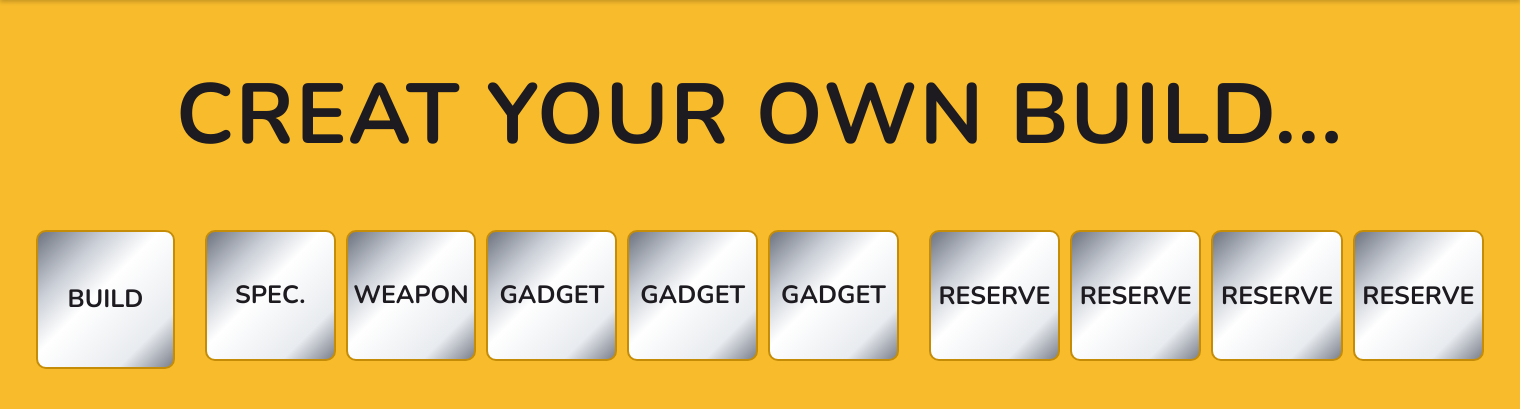
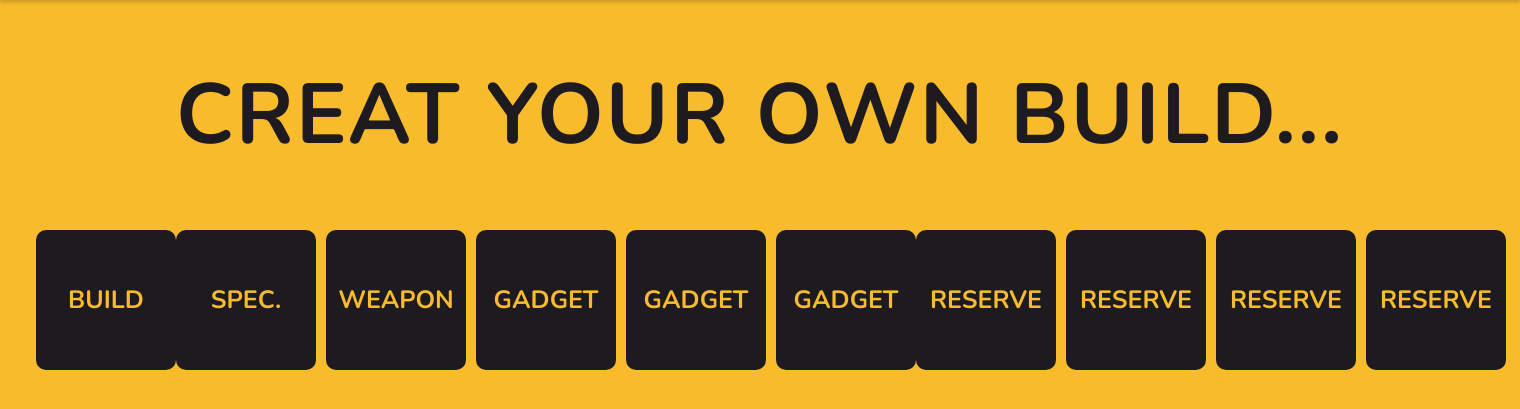
Before and after one commit to Diplom-coders2027/diploma-khakimov-da, a Node server app: page / in a window 1520 px wide. Shown: the part 71-480 px from the top of the page. Run offline with Node 20, Linux system fonts and the light colour scheme; some web fonts are replaced.

Commit message:
feat: Убрал мусор из названия URL адресов

```diff
--- a/src/index.js
+++ b/src/index.js
@@ -12,6 +12,14 @@ app.get('/', (req,res) => {
     res.render('index')
 })
 
+const slugify = (str) =>
+  str
+    .toLowerCase()
+    .replace(/['’]/g, '')
+    .replace(/[^a-z0-9]+/g, '-')
+    .replace(/^-+|-+$/g, '')
+
+app.locals.slugify = slugify
 
 const cache = new Map();
 async function loadJson(name) {
@@ -38,6 +46,7 @@ const page = (view, files) => async (req, res, next) => {
 };
 
 
+
 app.get('/weapons', page('weapons', ['heavy', 'light', 'medium']));
 app.get('/specializations',   page('specializations',   ['heavy', 'light', 'medium']));
 app.get('/gadgets', page('gadgets', ['heavy', 'light', 'medium']));
--- a/src/public/css/main.css
+++ b/src/public/css/main.css
@@ -190,16 +190,16 @@ nav a:hover,
 }
 
 .build {
+  --slot-size: 140px;
   display: grid;
-  grid-template-columns: 1fr 5fr 4fr;   /* класс | основные | резерв */
-  gap: 30px;
+  grid-template-columns: auto auto auto;   /* класс | основные | резерв */
   align-items: start;                   /* чтобы блоки не растягивались по высоте */
   padding: 0 var(--header-pad-x);
 }
 
 .build_slots {
   display: grid;
-  grid-template-columns: repeat(var(--cols), minmax(0, 1fr));
+  grid-template-columns: repeat(var(--cols), var(--slot-size));
   gap: 10px;
   list-style: none;
   margin: 0;
@@ -212,33 +212,25 @@ nav a:hover,
 /* сам слот */
 .slot {
   width: 100%;
-  aspect-ratio: 1 / 1;          /* квадрат; под ваши иконки можно 4 / 3 */
+  aspect-ratio: 1 / 1;
+  width: var(--slot-size);         /* квадрат; под ваши иконки можно 4 / 3 */
   display: flex;
   align-items: center;
   justify-content: center;
   padding: 8px;
-   background: linear-gradient(
-    135deg,
-    #6E7480 0%,
-    #C9CED6 25%,
-    #FFFFFF 45%,
-    #E8EBEF 80%,
-    #7A808C 100%
-  );
-  border: 2px solid #C58C07;
+  background: #1D1A20;
+  border: 2px solid #1D1A20;
   border-radius: 10px;
-  color: #1D1A20;
+  color: #F7BB2B;
   font-family: inherit;
   text-transform: uppercase;
   font-size: 25px;
   cursor: pointer;
-  transition: background 0.3s ease, border-color 0.3s ease, color 0.3s ease;
+  transition: opacity 0.3s ease ;
 }
 
-.slot:hover:not(:disabled) {
-  background: #1D1A20;
-  border-color: #1D1A20;
-  color: #F7BB2B;
+.slot:hover{
+  opacity: 90%;
 }
 
 .slot:disabled {
```
Also changed, not shown: src/views/gadgets.ejs (+7 -7 lines), src/views/iteminfo.ejs (added, +12 -0 lines), src/views/specializations.ejs (+5 -5 lines), src/views/weapons.ejs (+6 -6 lines).
